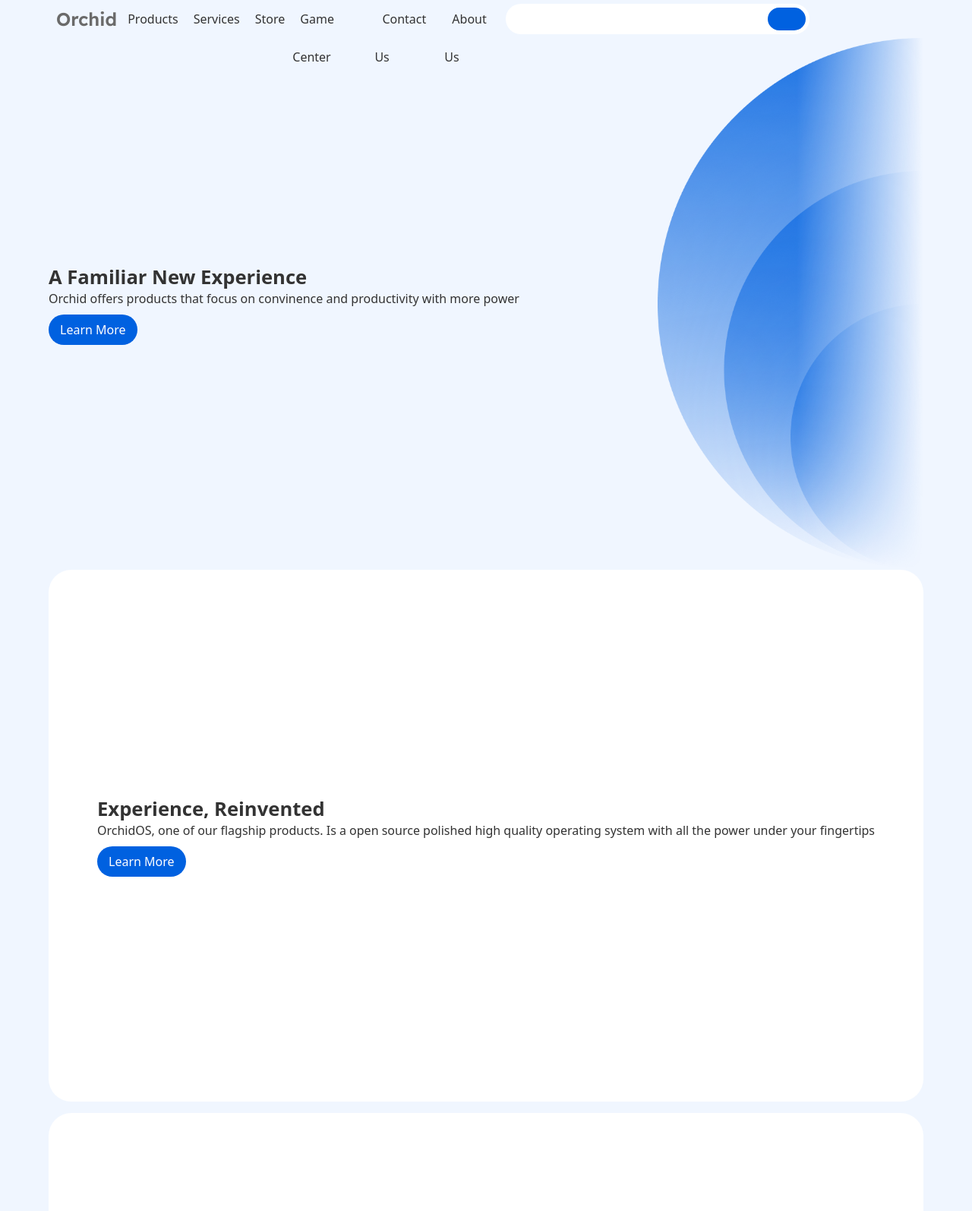
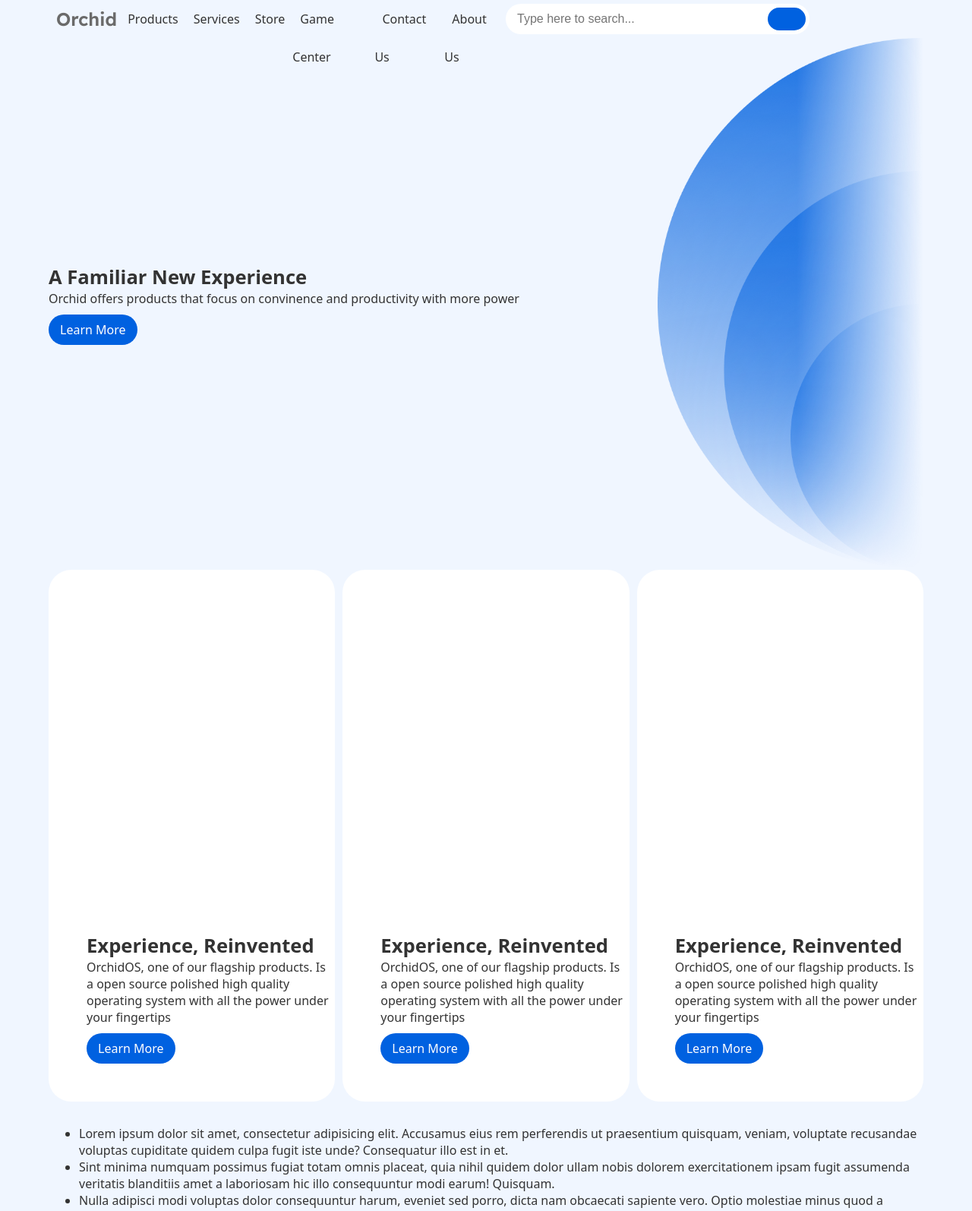
Before and after one commit to smrtcorp/openorchid, a plain HTML site: page index.html in a window 1280 px wide. Shown: the top 1594 px of the page at 76% size. Drawn offline with Linux system fonts and the light colour scheme.

Commit message:
Small tweaks

```diff
--- a/index.html
+++ b/index.html
@@ -27,7 +27,7 @@
     </nav>
 
     <div class="searchbox">
-      <input type="text" name="" id="" />
+      <input type="text" name="" id="" placeholder="Type here to search..." />
       <button type="reset"></button>
       <button type="submit"></button>
     </div>
@@ -72,8 +72,6 @@
           </nav>
         </div>
       </div>
-    </div>
-    <div class="content-row">
       <div class="product">
         <div class="product-logo"></div>
         <div class="product-container">
@@ -88,8 +86,6 @@
           </nav>
         </div>
       </div>
-    </div>
-    <div class="content-row">
       <div class="product">
         <div class="product-logo"></div>
         <div class="product-container">
--- a/style/index.css
+++ b/style/index.css
@@ -13,6 +13,11 @@ html, body {
   box-sizing: border-box;
   width: 100%;
   overflow: hidden;
+}
+
+.content-row {
+  display: flex;
+  gap: 1rem;
 }
 
 .poster {
@@ -65,7 +70,7 @@ html, body {
 
 .product {
   display: flex;
-  align-items: center;
+  align-items: end;
   width: 100%;
   height: calc(100vh - 10rem);
   position: relative;
@@ -76,7 +81,7 @@ html, body {
 
 .product-art {
   position: absolute;
-  right: 5vw;
+  right: 5rem;
   top: 0;
   height: 100%;
   aspect-ratio: 1 / 2;
@@ -84,7 +89,8 @@ html, body {
 }
 
 .product-container {
-  padding-inline-start: 5vw;
+  padding-inline-start: 5rem;
+  padding-bottom: 5rem;
 }
 
 .product-container h1 {
```
